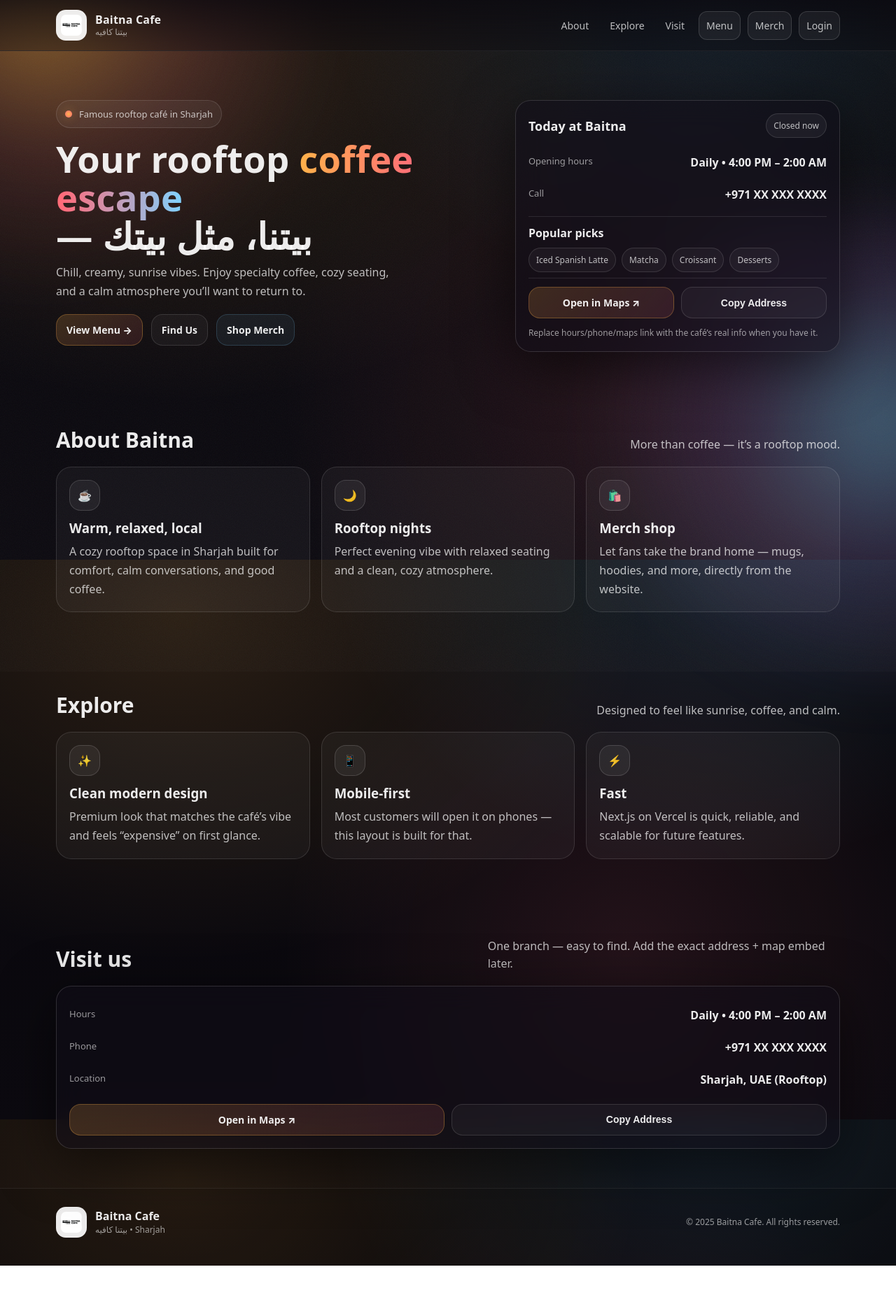
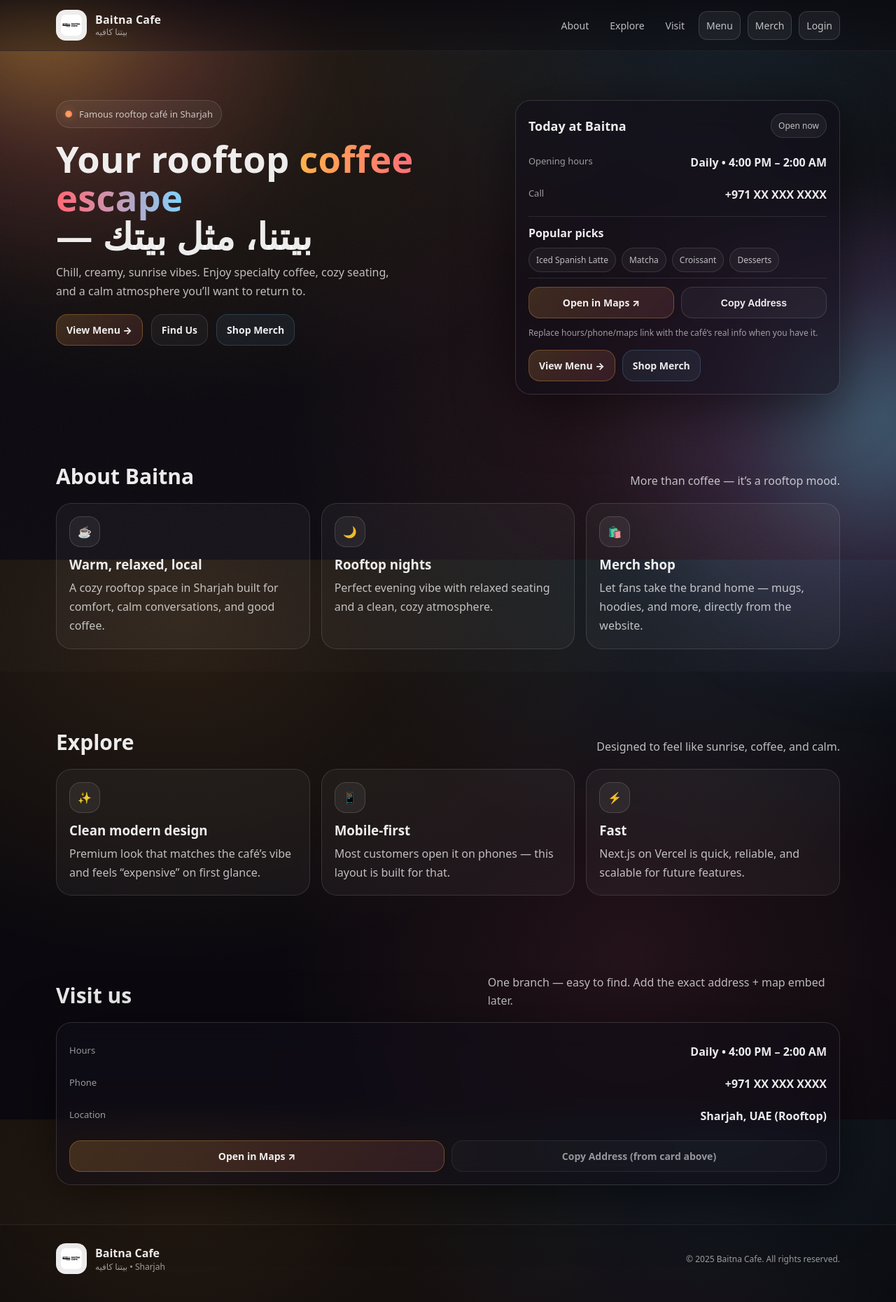
Before and after one commit to DecapitatedCake/baitna-cafe, a Next.js app: page / in a window 1280 px wide. Shown: the whole page at 70% size. Before the commit the page ends 1809 px from the top, so only its background shows below. Built offline with nearby package versions, Linux system fonts and the light colour scheme.

Commit message:
big fixes

```diff
--- /dev/null
+++ b/app/components/HomeClient.tsx
@@ -0,0 +1,75 @@
+"use client";
+
+import Link from "next/link";
+
+type CafeInfo = {
+  hours: string;
+  phoneDisplay: string;
+  phoneTel: string;
+  address: string;
+  mapsUrl: string;
+};
+
+export default function HomeClient({ cafe }: { cafe: CafeInfo }) {
+  const copyAddress = async () => {
+    try {
+      await navigator.clipboard.writeText(cafe.address);
+      alert("Address copied ✅");
+    } catch {
+      alert("Could not copy address. Please copy manually.");
+    }
+  };
+
+  return (
+    <div className="card">
+      <div className="cardTop">
+        <div className="cardTitle">Today at Baitna</div>
+        <div className="tag">Open now</div>
+      </div>
+
+      <div className="cardBody">
+        <div className="row">
+          <div className="label">Opening hours</div>
+          <div className="value">{cafe.hours}</div>
+        </div>
+
+        <div className="row">
+          <div className="label">Call</div>
+          <a className="value" href={`tel:${cafe.phoneTel}`}>
+            {cafe.phoneDisplay}
+          </a>
+        </div>
+
+        <div className="hr" />
+
+        <div style={{ fontWeight: 900, margin: "12px 0 10px" }}>Popular picks</div>
+        <div className="chips">
+          <span className="chip">Iced Spanish Latte</span>
+          <span className="chip">Matcha</span>
+          <span className="chip">Croissant</span>
+          <span className="chip">Desserts</span>
+        </div>
+
+        <div className="hr" />
+
+        <div className="grid2">
+          <a className="btn primary full" href={cafe.mapsUrl} target="_blank" rel="noreferrer">
+            Open in Maps ↗
+          </a>
+          <button className="btn secondary full" onClick={copyAddress}>
+            Copy Address
+          </button>
+        </div>
+
+        <div className="small" style={{ marginTop: 12 }}>
+          Replace hours/phone/maps link with the café’s real info when you have it.
+        </div>
+
+        <div style={{ marginTop: 16, display: "flex", gap: 10, flexWrap: "wrap" }}>
+          <Link className="btn primary" href="/menu">View Menu →</Link>
+          <Link className="btn tertiary" href="/merch">Shop Merch</Link>
+        </div>
+      </div>
+    </div>
+  );
+}
--- a/app/page.tsx
+++ b/app/page.tsx
@@ -1,5 +1,6 @@
 import Image from "next/image";
 import Link from "next/link";
+import HomeClient from "./components/HomeClient";
 
 const CAFE = {
   hours: "Daily • 4:00 PM – 2:00 AM",
@@ -9,36 +10,19 @@
   mapsUrl: "https://www.google.com/maps",
 };
 
-function computeOpenStatus(date = new Date()) {
-  const h = date.getHours();
-  const open = h >= 16 || h < 2; // 4PM -> 2AM
-  return open ? "Open now" : "Closed now";
-}
-
 export default function Home() {
-  const openStatus = computeOpenStatus();
-
   return (
     <>
-      {/* Ambient background */}
       <div className="bg">
         <div className="blob blob1" />
         <div className="blob blob2" />
         <div className="grain" />
       </div>
 
-      {/* Navbar */}
       <header className="nav">
         <div className="navInner">
           <Link className="brand" href="/">
-            <Image
-              src="/logo.png"
-              alt="Baitna Cafe Logo"
-              width={44}
-              height={44}
-              className="brandLogo"
-              priority
-            />
+            <Image src="/logo.png" alt="Baitna Cafe Logo" width={44} height={44} className="brandLogo" priority />
             <div className="brandText">
               <span className="brandTitle">Baitna Cafe</span>
               <span className="brandSub">بيتنا كافيه</span>
@@ -56,7 +40,6 @@
         </div>
       </header>
 
-      {/* Hero */}
       <main>
         <section className="hero">
           <div className="container heroGrid">
@@ -82,56 +65,12 @@
               </div>
             </div>
 
-            <div className="card">
-              <div className="cardTop">
-                <div className="cardTitle">Today at Baitna</div>
-                <div className="tag">{openStatus}</div>
-              </div>
-
-              <div className="cardBody">
-                <div className="row">
-                  <div className="label">Opening hours</div>
-                  <div className="value">{CAFE.hours}</div>
-                </div>
-
-                <div className="row">
-                  <div className="label">Call</div>
-                  <a className="value" href={`tel:${CAFE.phoneTel}`}>{CAFE.phoneDisplay}</a>
-                </div>
-
-                <div className="hr" />
-
-                <div style={{ fontWeight: 900, margin: "12px 0 10px" }}>Popular picks</div>
-                <div className="chips">
-                  <span className="chip">Iced Spanish Latte</span>
-                  <span className="chip">Matcha</span>
-                  <span className="chip">Croissant</span>
-                  <span className="chip">Desserts</span>
-                </div>
-
-                <div className="hr" />
-
-                <div className="grid2">
-                  <a className="btn primary full" href={CAFE.mapsUrl} target="_blank" rel="noreferrer">
-                    Open in Maps ↗
-                  </a>
-                  <button
-                    className="btn secondary full"
-                    onClick={() => navigator.clipboard.writeText(CAFE.address)}
-                  >
-                    Copy Address
-                  </button>
-                </div>
-
-                <div className="small" style={{ marginTop: 12 }}>
-                  Replace hours/phone/maps link with the café’s real info when you have it.
-                </div>
-              </div>
-            </div>
+            {/* Client Component with onClick */}
+            <HomeClient cafe={CAFE} />
           </div>
         </section>
 
-        {/* About */}
+        {/* keep your other sections as-is */}
         <section className="section" id="about">
           <div className="container">
             <div className="sectionHead">
@@ -145,13 +84,11 @@
                 <h3>Warm, relaxed, local</h3>
                 <p>A cozy rooftop space in Sharjah built for comfort, calm conversations, and good coffee.</p>
               </div>
-
               <div className="feature">
                 <div className="icon">🌙</div>
                 <h3>Rooftop nights</h3>
                 <p>Perfect evening vibe with relaxed seating and a clean, cozy atmosphere.</p>
               </div>
-
               <div className="feature">
                 <div className="icon">🛍️</div>
                 <h3>Merch shop</h3>
@@ -161,7 +98,6 @@
           </div>
         </section>
 
-        {/* Explore */}
         <section className="section" id="explore">
           <div className="container">
             <div className="sectionHead">
@@ -178,7 +114,7 @@
               <div className="feature">
                 <div className="icon">📱</div>
                 <h3>Mobile-first</h3>
-                <p>Most customers will open it on phones — this layout is built for that.</p>
+                <p>Most customers open it on phones — this layout is built for that.</p>
               </div>
               <div className="feature">
                 <div className="icon">⚡</div>
@@ -189,7 +125,6 @@
           </div>
         </section>
 
-        {/* Visit */}
         <section className="section" id="visit">
           <div className="container">
             <div className="sectionHead">
@@ -216,19 +151,16 @@
                   <a className="btn primary full" href={CAFE.mapsUrl} target="_blank" rel="noreferrer">
                     Open in Maps ↗
                   </a>
-                  <button
-                    className="btn secondary full"
-                    onClick={() => navigator.clipboard.writeText(CAFE.address)}
-                  >
-                    Copy Address
-                  </button>
+                  {/* no onClick here (server component) */}
+                  <div className="btn secondary full" style={{ opacity: 0.6 }}>
+                    Copy Address (from card above)
+                  </div>
                 </div>
               </div>
             </div>
           </div>
         </section>
 
-        {/* Footer */}
         <footer className="footer">
           <div className="container footerInner">
             <div style={{ display: "flex", alignItems: "center", gap: 12 }}>
@@ -238,10 +170,7 @@
                 <div className="small">بيتنا كافيه • Sharjah</div>
               </div>
             </div>
-
-            <div className="small">
-              © {new Date().getFullYear()} Baitna Cafe. All rights reserved.
-            </div>
+            <div className="small">© {new Date().getFullYear()} Baitna Cafe. All rights reserved.</div>
           </div>
         </footer>
       </main>
```
